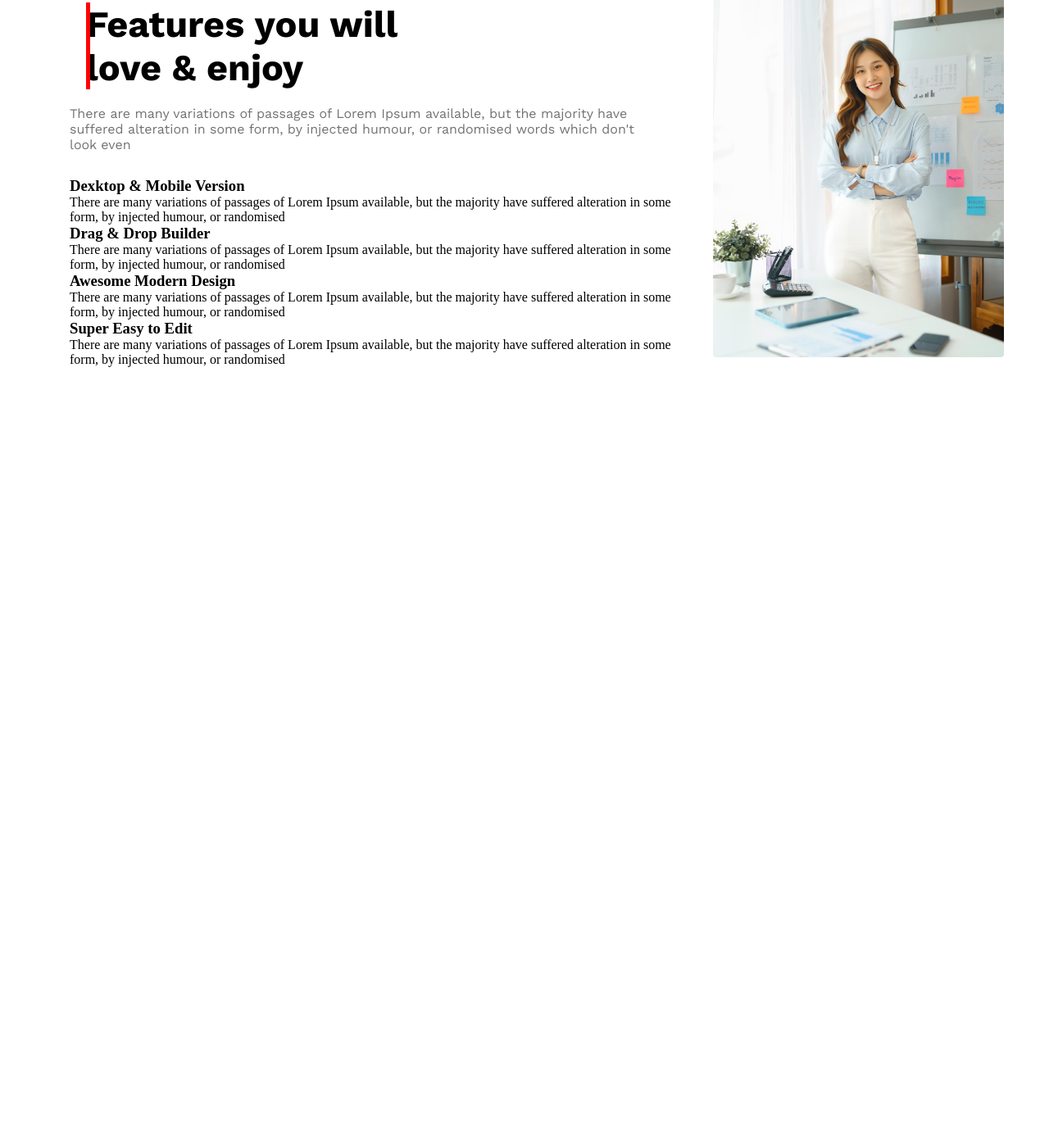
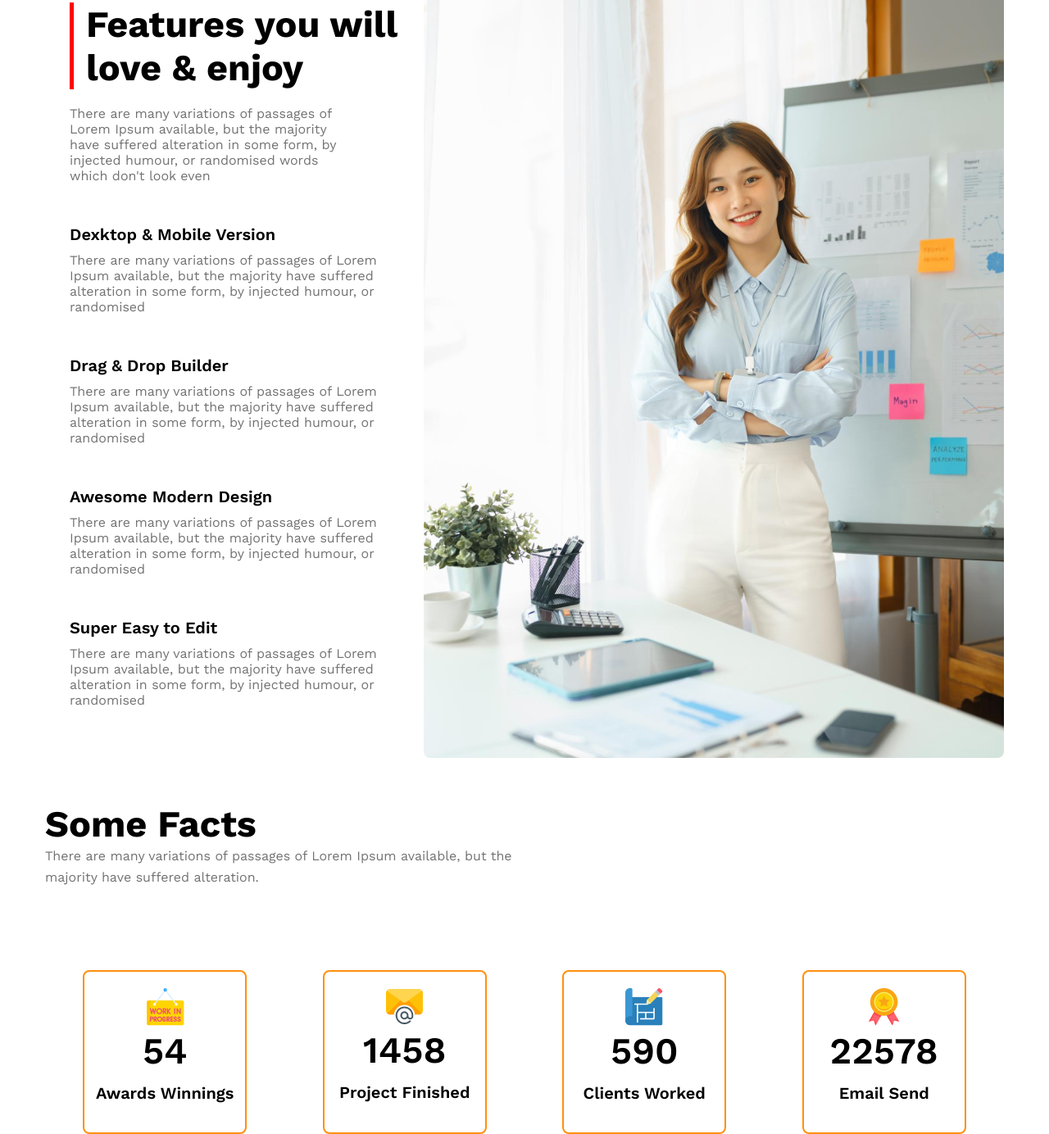
Before and after one commit to reaz950/Architects, a plain HTML site: page index.html in a window 1280 px wide. Shown: the part 1718-3102 px from the top of the page at 82% size. Before the commit the page ends 2196 px from the top, so only its background shows below. Drawn offline with nearby package versions, Linux system fonts and the light colour scheme.

Commit message:
banner done

```diff
--- a/index.html
+++ b/index.html
@@ -82,6 +82,38 @@
           </div>
         </section>
         <!-- Experience part html end -->
+        <!-- Facts part html start -->
+        <section class="container">
+          <div class="facts">
+            <div class="facts-title">
+              <h3>Some Facts</h3>
+              <p>There are many variations of passages of Lorem Ipsum available, but the majority have suffered alteration.</p>
+            </div>
+            <div class="fact-items">
+              <div class="fact-item">
+                <img src="images/icons/customers.png" alt="">
+                <h2>54</h2>
+                <p>Awards Winnings</p>
+              </div>
+              <div class="fact-item">
+                <img src="images/icons/email.png" alt="">
+                <h2>1458</h2>
+                <p>Project Finished</p>
+              </div>
+              <div class="fact-item">
+                <img src="images/icons/projects.png" alt="">
+                <h2>590</h2>
+                <p>Clients Worked</p>
+              </div>
+              <div class="fact-item">
+                <img src="images/icons/ribon.png" alt="">
+                <h2>22578</h2>
+                <p>Email Send</p>
+              </div>
+            </div>
+          </div>
+        </section>
+        <!-- Facts part html end -->
     </main>
     <!-- main part html end -->
     <!-- Footer part html start -->
--- a/style.css
+++ b/style.css
@@ -149,36 +149,36 @@
   display: block;
 }
 
-.experience{
+.experience {
   display: flex;
   margin-top: 80px;
+  margin-bottom: 50px;
 }
 
-.experience-text{
+.experience-text {
   margin-top: 30px;
   padding: 30px;
 }
 
-.experience-title{
+.experience-title {
   margin-bottom: 30px;
 }
 
-.experience-title h2{
+.experience-title h2 {
   font-family: Work Sans;
   font-size: 45px;
   font-weight: 700;
   margin-bottom: 20px;
   position: relative;
-  margin-left: 20px;
+  padding-left: 20px;
 }
-.experience-title h2 span{
+.experience-title h2 span {
   display: block;
-
 }
 
-.experience-title h2::before{
-  position:absolute;
-  content: '';
+.experience-title h2::before {
+  position: absolute;
+  content: "";
   top: 0;
   left: 0;
   width: 5px;
@@ -186,16 +186,75 @@
   background: red;
 }
 
-.experience-title p{
+.experience-title p {
   font-family: Work Sans;
   font-size: 16px;
-  color:#727272;
+  color: #727272;
   padding-right: 50px;
 }
 
-.experience-img img{
-  width: 100%;
+.experience-item h3 {
+  margin-top: 50px;
+  font-family: Work Sans;
+  font-size: 20px;
+  font-weight: 600;
 }
+.experience-item p {
+  margin-top: 10px;
+  font-family: Work Sans;
+  font-size: 16px;
+  color: #727272;
+}
+/* Fact part css start  */
+
+.facts-title h3{
+  margin-top: 50px;
+  font-family: Work Sans;
+font-size: 45px;
+font-weight: 700;
+line-height: 53px;
+letter-spacing: 0em;
+text-align: left;
+}
+.facts-title p{
+  font-family: Work Sans;
+  font-size: 16px;
+  font-weight: 400;
+  line-height: 26px;
+  letter-spacing: 0em;
+  text-align: left;
+  color: #727272;
+  padding-right: 600px;
+
+}
+.fact-items {
+  display: flex;
+  justify-content: space-around;
+  margin-top: 100px;
+  text-align: center;
+}
+.fact-item {
+  border: 2px solid #ff900e;
+  height: 200px;
+  padding: 20px 0;
+  width: 200px;
+  border-radius: 8px;
+}
+
+.fact-item h2{
+  font-family: Work Sans;
+  font-size: 45px;
+  font-weight: 600;
+}
+.fact-item p{
+  font-family: Work Sans;
+  font-size: 20px;
+  font-weight: 600;
+  line-height: 50px;
+
+}
+
+
 /* Responsive  */
 
 @media screen and (max-width: 576px) {
@@ -210,22 +269,21 @@
     display: block;
   }
 
-  .banner{
+  .banner {
     width: auto;
   }
   .banner h1 {
     font-size: 40px;
-
   }
-  .banner p{
+  .banner p {
     padding: 2px 10px;
   }
 
   .feature-img {
-    grid-template-columns: repeat(1,1fr);
+    grid-template-columns: repeat(1, 1fr);
   }
 
-  .feature-img img{
+  .feature-img img {
     width: fit-content;
   }
 
@@ -234,10 +292,37 @@
     margin: 5px;
   }
 
-  .feature-text{
+  .feature-text {
     padding: 5px;
   }
-  .feature-text p{
+  .feature-text p {
     width: fit-content;
   }
+
+  .experience {
+    flex-direction: column;
   }
+
+  .experience-text {
+    padding: 10px;
+  }
+
+  .experience-img img {
+    width: 100%;
+  }
+
+  .facts{
+    padding:0 50px;
+  }
+  .facts-title p{
+    padding: 0px;
+  }
+  .fact-items {
+    flex-direction: column;
+
+  }
+  .fact-item{
+    margin-bottom: 20px;
+    margin-left: 20px;
+  }
+}
```
